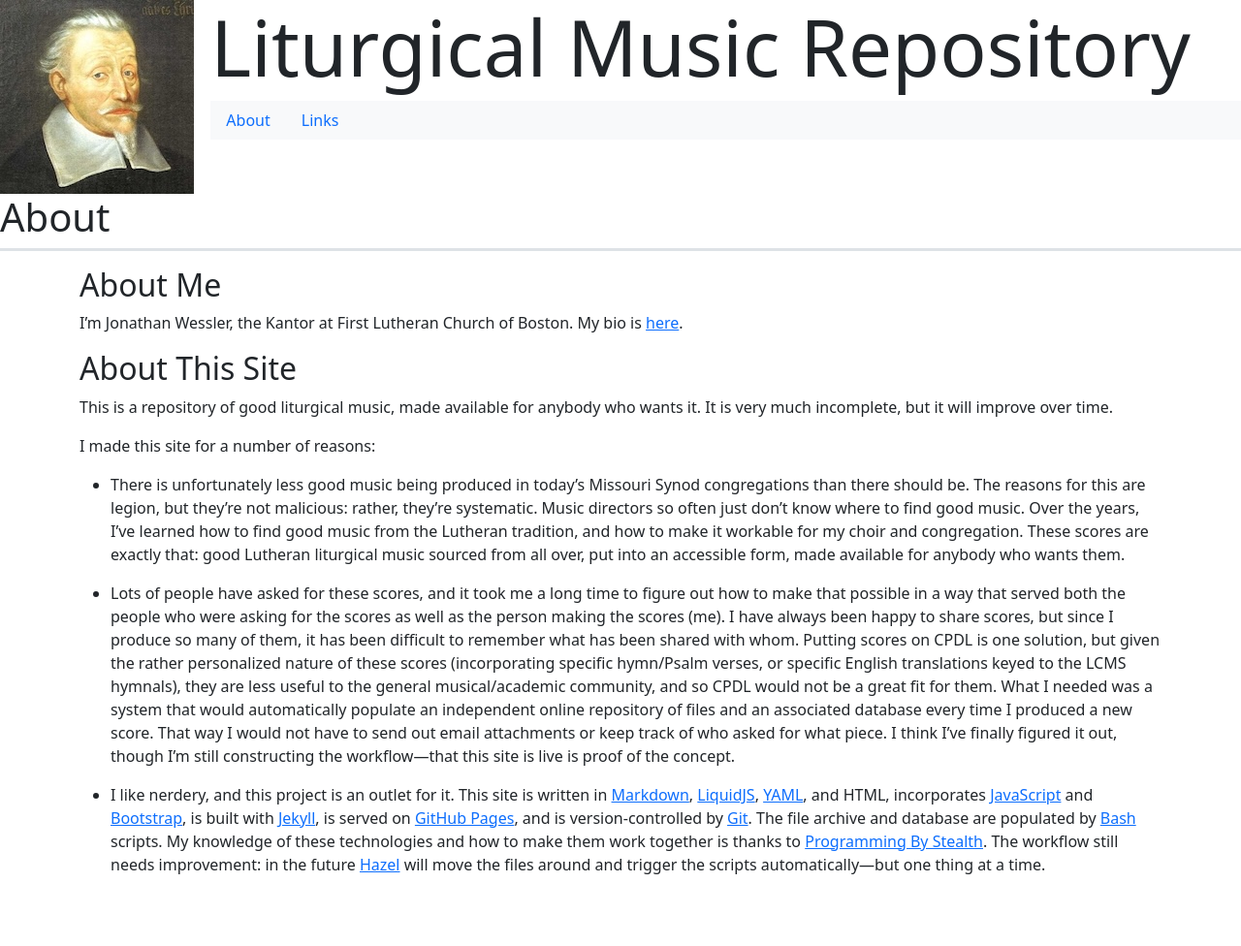
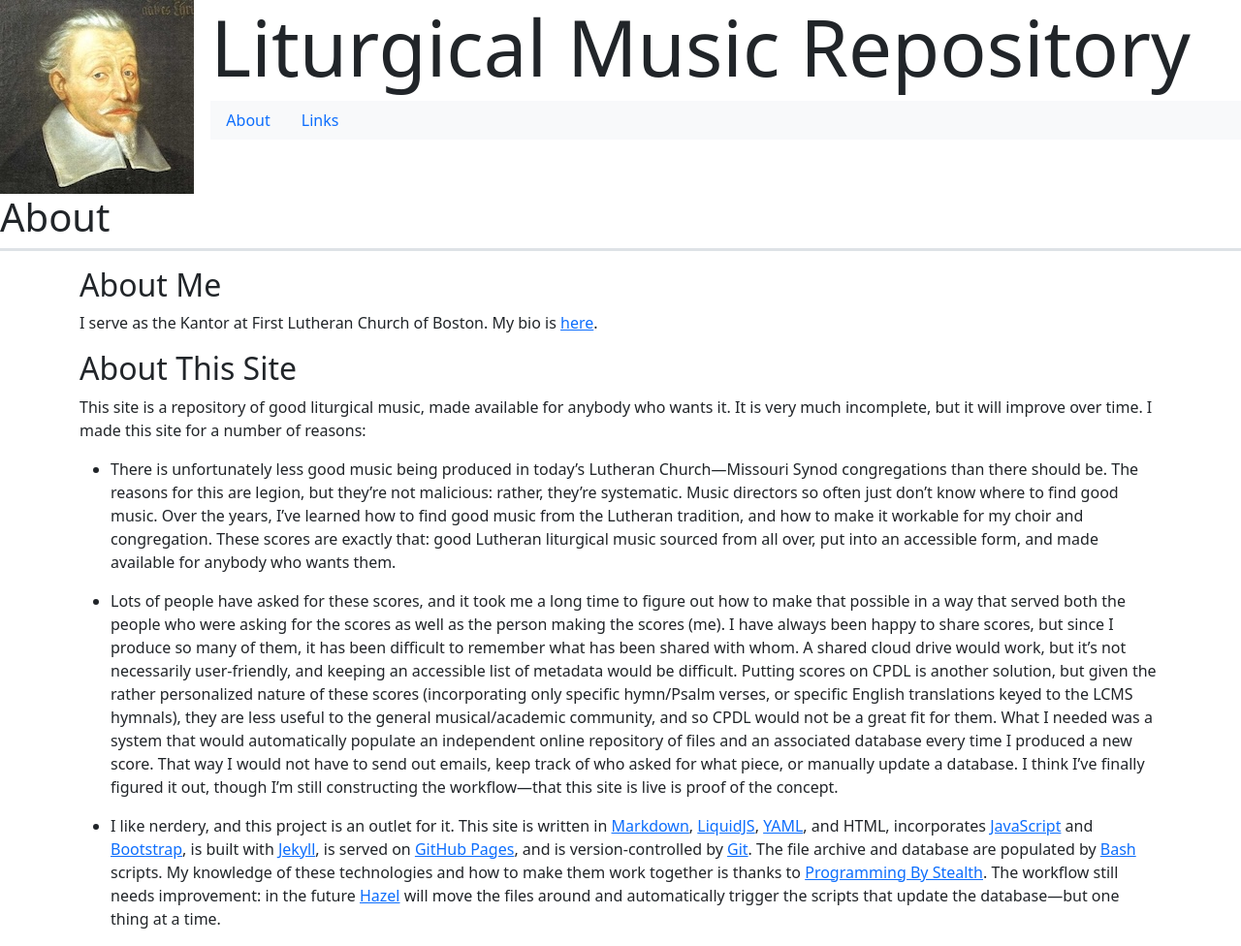
Before and after one commit to coranglais16/liturgical-music, a Jekyll site: the page built from docs/about.md, in a window 1280 px wide. Shown: the whole page at 97% size. Built offline with Jekyll 4.4.1, drawn with Linux system fonts in a browser that asks for light colours; our own code applies the rules of GitHub Pages for plain Markdown files; before the commit the page ends 920 px from its top, so only the background shows below that.

Commit message:
rv about.md

```diff
--- a/docs/about.md
+++ b/docs/about.md
@@ -3,15 +3,13 @@ title: About
 ---
 
 ## About Me
-I'm Jonathan Wessler, the Kantor at First Lutheran Church of Boston. My bio is [here](https://flc-boston.org/staff#KantorWessler).
+I serve as the Kantor at First Lutheran Church of Boston. My bio is [here](https://flc-boston.org/staff#KantorWessler).
 
 ## About This Site
-This is a repository of good liturgical music, made available for anybody who wants it. It is very much incomplete, but it will improve over time.
+This site is a repository of good liturgical music, made available for anybody who wants it. It is very much incomplete, but it will improve over time. I made this site for a number of reasons:
 
-I made this site for a number of reasons:
+- There is unfortunately less good music being produced in today's Lutheran Church—Missouri Synod congregations than there should be. The reasons for this are legion, but they're not malicious: rather, they're systematic. Music directors so often just don't know where to find good music. Over the years, I've learned how to find good music from the Lutheran tradition, and how to make it workable for my choir and congregation. These scores are exactly that: good Lutheran liturgical music sourced from all over, put into an accessible form, and made available for anybody who wants them.
 
-- There is unfortunately less good music being produced in today's Missouri Synod congregations than there should be. The reasons for this are legion, but they're not malicious: rather, they're systematic. Music directors so often just don't know where to find good music. Over the years, I've learned how to find good music from the Lutheran tradition, and how to make it workable for my choir and congregation. These scores are exactly that: good Lutheran liturgical music sourced from all over, put into an accessible form, made available for anybody who wants them.
+- Lots of people have asked for these scores, and it took me a long time to figure out how to make that possible in a way that served both the people who were asking for the scores as well as the person making the scores (me). I have always been happy to share scores, but since I produce so many of them, it has been difficult to remember what has been shared with whom. A shared cloud drive would work, but it's not necessarily user-friendly, and keeping an accessible list of metadata would be difficult. Putting scores on CPDL is another solution, but given the rather personalized nature of these scores (incorporating only specific hymn/Psalm verses, or specific English translations keyed to the LCMS hymnals), they are less useful to the general musical/academic community, and so CPDL would not be a great fit for them. What I needed was a system that would automatically populate an independent online repository of files and an associated database every time I produced a new score. That way I would not have to send out emails, keep track of who asked for what piece, or manually update a database. I think I've finally figured it out, though I'm still constructing the workflow—that this site is live is proof of the concept.
 
-- Lots of people have asked for these scores, and it took me a long time to figure out how to make that possible in a way that served both the people who were asking for the scores as well as the person making the scores (me). I have always been happy to share scores, but since I produce so many of them, it has been difficult to remember what has been shared with whom. Putting scores on CPDL is one solution, but given the rather personalized nature of these scores (incorporating specific hymn/Psalm verses, or specific English translations keyed to the LCMS hymnals), they are less useful to the general musical/academic community, and so CPDL would not be a great fit for them. What I needed was a system that would automatically populate an independent online repository of files and an associated database every time I produced a new score. That way I would not have to send out email attachments or keep track of who asked for what piece. I think I've finally figured it out, though I'm still constructing the workflow—that this site is live is proof of the concept.
-
-- I like nerdery, and this project is an outlet for it. This site is written in [Markdown](https://daringfireball.net/projects/markdown/syntax), [LiquidJS](https://liquidjs.com/tutorials/intro-to-liquid.html), [YAML](https://yaml.org/), and HTML, incorporates [JavaScript](https://developer.mozilla.org/en-US/docs/Web/JavaScript) and [Bootstrap](https://getbootstrap.com/), is built with [Jekyll](https://jekyllrb.com/), is served on [GitHub Pages](https://pages.github.com/), and is version-controlled by [Git](https://git-scm.com/). The file archive and database are populated by [Bash](https://www.gnu.org/software/bash/) scripts. My knowledge of these technologies and how to make them work together is thanks to [Programming By Stealth](https://pbs.bartificer.net). The workflow still needs improvement: in the future [Hazel](https://www.noodlesoft.com/) will move the files around and trigger the scripts automatically—but one thing at a time.
+- I like nerdery, and this project is an outlet for it. This site is written in [Markdown](https://daringfireball.net/projects/markdown/syntax), [LiquidJS](https://liquidjs.com/tutorials/intro-to-liquid.html), [YAML](https://yaml.org/), and HTML, incorporates [JavaScript](https://developer.mozilla.org/en-US/docs/Web/JavaScript) and [Bootstrap](https://getbootstrap.com/), is built with [Jekyll](https://jekyllrb.com/), is served on [GitHub Pages](https://pages.github.com/), and is version-controlled by [Git](https://git-scm.com/). The file archive and database are populated by [Bash](https://www.gnu.org/software/bash/) scripts. My knowledge of these technologies and how to make them work together is thanks to [Programming By Stealth](https://pbs.bartificer.net). The workflow still needs improvement: in the future [Hazel](https://www.noodlesoft.com/) will move the files around and automatically trigger the scripts that update the database—but one thing at a time.
```
